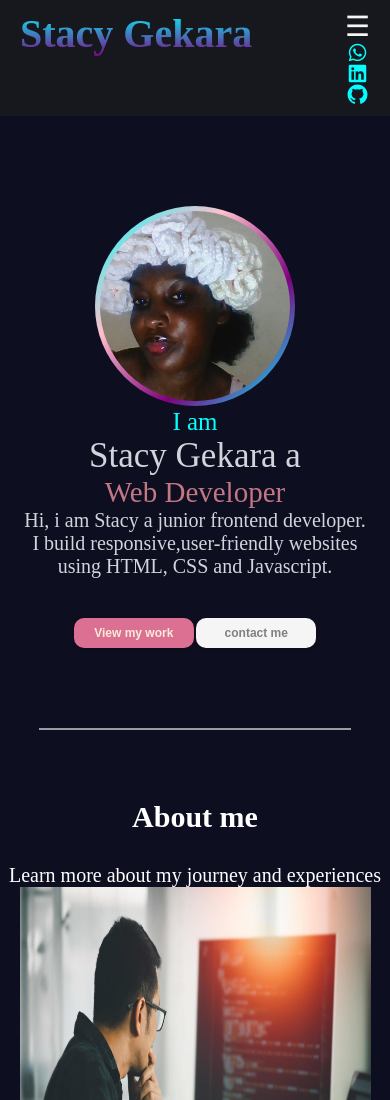
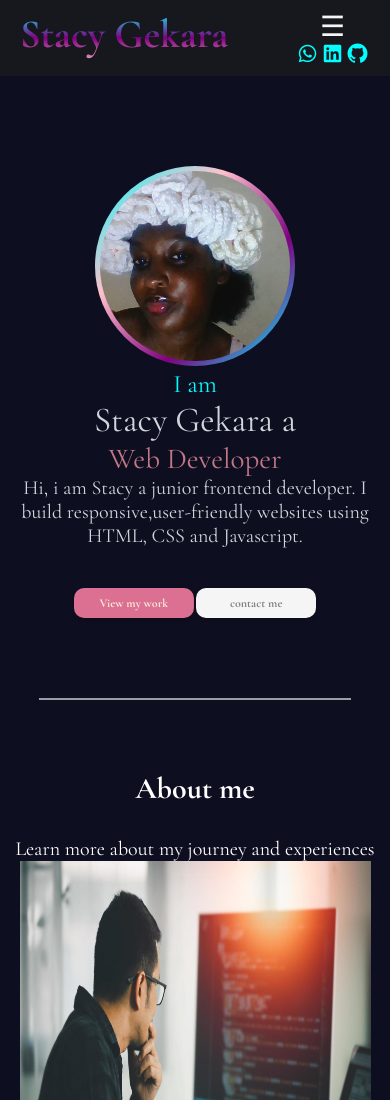
Before and after one commit to stacykerubo45-a11y/stacy-personal-portfolio, a plain HTML site: page index.html in a window 390 px wide. Shown: the top 1100 px of the page. Drawn offline with nearby package versions, Linux system fonts and the light colour scheme.

Commit message:
Add Cormorant Garamond font and adjust navigation flex direction

```diff
--- a/index.html
+++ b/index.html
@@ -6,6 +6,9 @@
     <title>personal portfolio</title>
     <link rel="stylesheet" href="style.css">
     <link rel="stylesheet" href="https://cdnjs.cloudflare.com/ajax/libs/font-awesome/7.0.1/css/all.min.css">
+    <link rel="preconnect" href="https://fonts.googleapis.com">
+<link rel="preconnect" href="https://fonts.gstatic.com" crossorigin>
+<link href="https://fonts.googleapis.com/css2?family=Cormorant+Garamond:ital,wght@0,300..700;1,300..700&display=swap" rel="stylesheet">
 </head>
 <body>
     <header>
--- a/style.css
+++ b/style.css
@@ -2,7 +2,9 @@
     padding: 0;
     margin: 0;
     box-sizing: border-box;
+    font-family: 'Cormorant Garamond', serif;
 }
+
 body{
     width: 100%;
     margin: 0;
@@ -181,9 +183,10 @@ li a:hover{
         font-size: 20px;
         display: inline;
     }
+
     nav {
         display: flex;
-        flex-direction: column;
+        flex-direction: row;
         align-items: center;
     }
     nav a {
```
